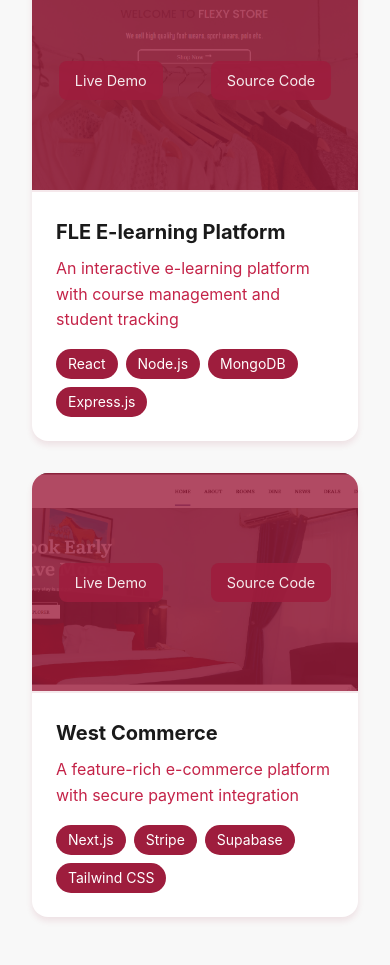
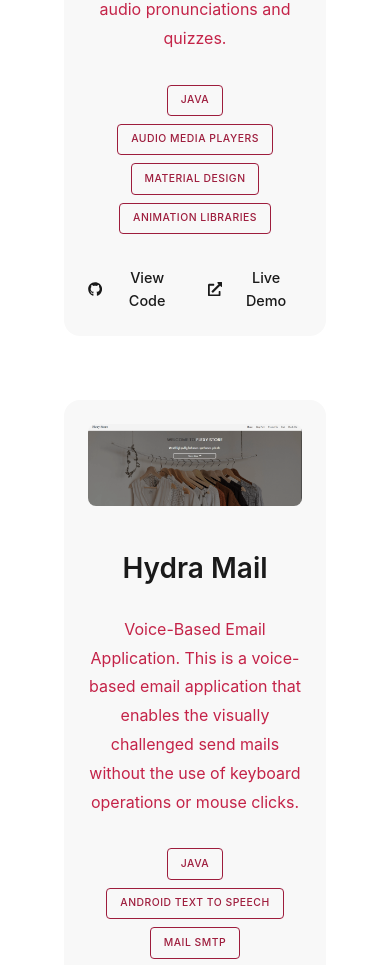
Before and after one commit to chimex53/portfolio, a React (Vite) app: page / in a window 390 px wide. Shown: the part 7540-8505 px from the top of the page. Built offline with nearby package versions, Linux system fonts and the light colour scheme.

Commit message:
feat: add Jamara project to portfolio and enhance project cards styling

```diff
--- a/src/components/contact/Contact.module.css
+++ b/src/components/contact/Contact.module.css
@@ -185,6 +185,27 @@
   text-align: center;
 }
 
+.contactLink {
+  color: var(--text-color);
+  text-decoration: none;
+  transition: color 0.3s ease;
+  cursor: pointer;
+  display: inline-block;
+}
+
+.contactLink:hover {
+  color: var(--primary-color);
+}
+
+.linkText {
+  color: var(--text-color);
+  transition: color 0.3s ease;
+}
+
+.contactCard:hover .linkText {
+  color: var(--primary-color);
+}
+
 @media screen and (max-width: 968px) {
   .content {
     grid-template-columns: 1fr;
--- a/src/components/portfolio/Portfolio.jsx
+++ b/src/components/portfolio/Portfolio.jsx
@@ -1,38 +1,48 @@
 import React from 'react'
 import { motion } from 'framer-motion'
+import { FaGithub, FaExternalLinkAlt } from 'react-icons/fa'
 import landingPage from '../../assets/landingpage.png'
 import fleImage from '../../assets/fle.png'
 import westImage from '../../assets/west.png'
+import jara from '../../assets/jara.png'
 import styles from './Portfolio.module.css'
 
 const Portfolio = () => {
   const projects = [
     {
       id: 1,
-      title: 'Landing Page created for Ngo best catering services',
-      description: 'A sleek and responsive landing page designed with modern UI/UX principles',
+      title: 'Igbo Amaka',
+      description: 'Interactive language application for learning the Igbo Language. This is a mobile application that enables individuals to learn the Igbo Language interactively, using images, audio pronunciations and quizzes.',
       image: landingPage,
-      technologies: ['React', 'Tailwind CSS', 'Framer Motion', 'Responsive Design'],
-      liveLink: 'https://ngo-best.netlify.app/',
-      githubLink: 'https://github.com/chimex53/landing-page'
+      technologies: ['JAVA', 'AUDIO MEDIA PLAYERS', 'MATERIAL DESIGN', 'ANIMATION LIBRARIES'],
+      liveLink: 'https://play.google.com/store/apps/details?id=com.igboamaka',
+      githubLink: 'https://github.com/chimex53/igbo-amaka'
     },
     {
       id: 2,
-      title: 'FLE E-learning Platform',
-      description: 'An interactive e-learning platform with course management and student tracking',
+      title: 'Hydra Mail',
+      description: 'Voice-Based Email Application. This is a voice-based email application that enables the visually challenged send mails without the use of keyboard operations or mouse clicks.',
       image: fleImage,
-      technologies: ['React', 'Node.js', 'MongoDB', 'Express.js'],
-      liveLink: 'https://fle-learning.herokuapp.com',
-      githubLink: 'https://github.com/yourusername/fle-platform'
+      technologies: ['JAVA', 'ANDROID TEXT TO SPEECH', 'MAIL SMTP', 'REGULAR EXPRESSIONS'],
+      liveLink: 'https://hydramail-demo.netlify.app',
+      githubLink: 'https://github.com/chimex53/hydramail'
+    },
+    {      id: 3,
+      title: 'Western Dreams Hotel',
+      description: 'A modern hotel booking website with a sleek design and user-friendly interface. Features include room booking, dining reservations, special deals, and an intuitive navigation system.',
+      image: westImage,
+      technologies: ['REACT', 'TAILWIND CSS', 'RESPONSIVE DESIGN', 'BOOKING SYSTEM'],
+      liveLink: 'https://western-dreams.netlify.app',
+      githubLink: 'https://github.com/chimex53/western-dreams'
     },
     {
-      id: 3,
-      title: 'West Commerce',
-      description: 'A feature-rich e-commerce platform with secure payment integration',
-      image: westImage,
-      technologies: ['Next.js', 'Stripe', 'Supabase', 'Tailwind CSS'],
-      liveLink: 'https://west-commerce.vercel.app',
-      githubLink: 'https://github.com/chimex53/landing-page'
+      id: 4,
+      title: 'Jamara - Organic & Natural',
+      description: 'An e-commerce platform for organic banana chips. Features include product shopping, blog section, community engagement, and a newsletter subscription system. A proudly Nigerian brand transforming organic banana chips from one simple ingredient.',
+      image: jara,
+      technologies: ['REACT', 'E-COMMERCE', 'PAYMENT INTEGRATION', 'RESPONSIVE DESIGN'],
+      liveLink: 'https://jamaramills.com',
+      githubLink: 'https://github.com/chimex53/jamara'
     }
   ]
 
@@ -40,39 +50,28 @@ const Portfolio = () => {
     <section id="portfolio" className={styles.portfolio}>
       <div className="container">
         <motion.h2
-          className="section__title"
+          className={styles.portfolioTitle}
           initial={{ opacity: 0, y: -20 }}
           whileInView={{ opacity: 1, y: 0 }}
           viewport={{ once: true }}
           transition={{ duration: 0.5 }}
         >
-          My Portfolio
+          PROJECTS
         </motion.h2>
 
-        <div className={styles.projectsGrid}>
+        <div className={styles.projectsContainer}>
           {projects.map((project) => (
             <motion.div
               key={project.id}
               className={styles.projectCard}
-              initial={{ opacity: 0, scale: 0.9 }}
-              whileInView={{ opacity: 1, scale: 1 }}
+              initial={{ opacity: 0, y: 20 }}
+              whileInView={{ opacity: 1, y: 0 }}
               viewport={{ once: true }}
               transition={{ duration: 0.5 }}
             >
-              <div className={styles.projectImage}>
-                <img src={project.image} alt={project.title} />
-                <div className={styles.projectLinks}>
-                  <a href={project.liveLink} target="_blank" rel="noopener noreferrer" className="btn">
-                    Live Demo
-                  </a>
-                  <a href={project.githubLink} target="_blank" rel="noopener noreferrer" className="btn">
-                    Source Code
-                  </a>
-                </div>
-              </div>
               <div className={styles.projectInfo}>
-                <h3>{project.title}</h3>
-                <p>{project.description}</p>
+                <h3 className={styles.projectTitle}>{project.title}</h3>
+                <p className={styles.projectDescription}>{project.description}</p>
                 <div className={styles.technologies}>
                   {project.technologies.map((tech) => (
                     <span key={tech} className={styles.tech}>
@@ -80,6 +79,17 @@ const Portfolio = () => {
                     </span>
                   ))}
                 </div>
+                <div className={styles.projectLinks}>
+                  <a href={project.githubLink} target="_blank" rel="noopener noreferrer" className={styles.projectLink}>
+                    <FaGithub /> View Code
+                  </a>
+                  <a href={project.liveLink} target="_blank" rel="noopener noreferrer" className={styles.projectLink}>
+                    <FaExternalLinkAlt /> Live Demo
+                  </a>
+                </div>
+              </div>
+              <div className={styles.projectImageWrapper}>
+                <img src={project.image} alt={project.title} className={styles.projectImage} />
               </div>
             </motion.div>
           ))}
--- a/src/components/portfolio/Portfolio.module.css
+++ b/src/components/portfolio/Portfolio.module.css
@@ -1,146 +1,183 @@
 .portfolio {
-  padding: var(--section-padding);
-  background-color: var(--light-color);
+  padding: 5rem 0;
+  background-color: var(--background-color);
 }
 
-.title {
+.portfolioTitle {
+  font-size: 2.5rem;
+  font-weight: 600;
+  text-align: left;
   color: var(--text-color);
+  margin-bottom: 3rem;
+  padding-left: 2rem;
 }
 
-.projectsGrid {
-  display: grid;
-  grid-template-columns: repeat(auto-fit, minmax(300px, 1fr));
-  gap: 2rem;
-  margin-top: 2rem;
+.projectsContainer {
+  max-width: 1200px;
+  margin: 0 auto;
+  padding: 0 2rem;
 }
 
 .projectCard {
-  background-color: var(--background-color);
+  display: flex;
+  background-color: var(--light-color);
   border-radius: 1rem;
-  overflow: hidden;  box-shadow: 0 4px 6px rgba(158, 29, 61, 0.1);
-  transition: all 0.3s ease;
+  padding: 3rem;
+  margin-bottom: 4rem;
+  gap: 4rem;
+  align-items: center;
 }
 
-.projectCard:hover {
-  transform: translateY(-5px);
-  box-shadow: 0 8px 15px rgba(158, 29, 61, 0.2);
-}
-
-.projectImage {
-  position: relative;
-  overflow: hidden;
-  height: 250px;
-  border-bottom: 2px solid rgba(158, 29, 61, 0.1);
-}
-
-.projectImage img {
-  width: 100%;
-  height: 100%;
-  object-fit: cover;
-  transition: transform 0.5s ease;
-}
-
-.projectCard:hover .projectImage img {
-  transform: scale(1.05);
-}
-
-.projectLinks {
-  position: absolute;
-  top: 0;
-  left: 0;
-  width: 100%;
-  height: 100%;
-  background-color: rgba(158, 29, 61, 0.9);
-  display: flex;
-  justify-content: center;
-  align-items: center;
-  gap: 1rem;
-  opacity: 0;
-  transition: opacity 0.3s ease;
-}
-
-.projectImage:hover .projectLinks {
-  opacity: 1;
-}
-
-.projectLinks a {
-  color: var(--background-color);
-  text-decoration: none;
-  margin: 0 1rem;
-  font-size: 1rem;
-  opacity: 0.9;
-  transition: all 0.3s ease;
-}
-
-.projectLinks a:hover {
-  opacity: 1;
-  transform: scale(1.1);
+.projectCard:nth-child(4) {
+  background-color: rgba(0, 128, 0, 0.05);
+  border: 1px solid rgba(0, 128, 0, 0.1);
 }
 
 .projectInfo {
-  padding: 1.5rem;
+  flex: 1;
 }
 
-.projectInfo h3 {
-  font-size: 1.25rem;
-  margin-bottom: 0.5rem;
+.projectTitle {
+  font-size: 2.5rem;
+  font-weight: 600;
   color: var(--text-color);
+  margin-bottom: 1.5rem;
 }
 
-.projectInfo p {
+.projectCard:nth-child(4) .projectTitle {
+  color: #006400;
+}
+
+.projectDescription {
+  font-size: 1rem;
+  line-height: 1.8;
   color: var(--secondary-color);
-  margin-bottom: 1rem;
+  margin-bottom: 2rem;
 }
 
 .technologies {
   display: flex;
   flex-wrap: wrap;
-  gap: 0.5rem;
+  gap: 1rem;
+  margin-bottom: 2rem;
 }
 
 .tech {
-  background-color: var(--primary-color);
-  color: white;
-  padding: 0.25rem 0.75rem;
-  border-radius: 1rem;
-  font-size: 0.875rem;
+  font-size: 0.7rem;
+  font-weight: 500;
+  color: var(--primary-color);
+  padding: 0.5rem 1rem;
+  border: 1px solid var(--primary-color);
+  border-radius: 4px;
+  text-transform: uppercase;
+  letter-spacing: 0.5px;
 }
 
-.projectTitle {
+.projectCard:nth-child(4) .tech {
+  border-color: #006400;
+  color: #006400;
+}
+
+.projectLinks {
+  display: flex;
+  gap: 1.5rem;
+}
+
+.projectLink {
+  display: flex;
+  align-items: center;
+  gap: 0.5rem;
   color: var(--text-color);
-  margin-bottom: 0.5rem;
-  font-size: 1.2rem;
+  font-size: 0.9rem;
+  font-weight: 500;
+  text-decoration: none;
   transition: color 0.3s ease;
 }
 
-.projectCard:hover .projectTitle {
+.projectLink:hover {
   color: var(--primary-color);
 }
 
-.projectDescription {
-  color: var(--text-color);
-  font-size: 0.9rem;
-  line-height: 1.6;
+.projectCard:nth-child(4) .projectLink:hover {
+  color: #006400;
+}
+
+.projectImageWrapper {
+  flex: 1;
+  max-width: 600px;
+  border-radius: 0.5rem;
+  overflow: hidden;
+}
+
+.projectImage {
+  width: 100%;
+  height: auto;
+  object-fit: cover;
+  border-radius: 0.5rem;
+  transition: transform 0.3s ease;
+}
+
+.projectImageWrapper:hover .projectImage {
+  transform: scale(1.05);
+}
+
+@media screen and (max-width: 1024px) {
+  .projectCard {
+    padding: 2rem;
+    gap: 2rem;
+  }
+
+  .projectTitle {
+    font-size: 2rem;
+  }
 }
 
 @media screen and (max-width: 768px) {
-  .projectsGrid {
-    grid-template-columns: 1fr;
-    max-width: 500px;
-    margin: 2rem auto 0;
+  .projectCard {
+    flex-direction: column;
   }
 
-  .projectImage {
-    height: 220px;
+  .portfolioTitle {
+    text-align: center;
+    padding-left: 0;
+  }
+
+  .projectImageWrapper {
+    order: -1;
+  }
+
+  .projectInfo {
+    text-align: center;
+  }
+
+  .technologies {
+    justify-content: center;
   }
 
   .projectLinks {
-    opacity: 1;
-    background-color: rgba(158, 29, 61, 0.8);
+    justify-content: center;
+  }
+}
+
+@media screen and (max-width: 480px) {
+  .portfolioTitle {
+    font-size: 2rem;
   }
 
-  .projectLinks a {
-    padding: 0.5rem 1rem;
-    font-size: 0.9rem;
+  .projectCard {
+    padding: 1.5rem;
+  }
+
+  .projectTitle {
+    font-size: 1.75rem;
+  }
+
+  .technologies {
+    gap: 0.5rem;
+  }
+
+  .tech {
+    font-size: 0.65rem;
+    padding: 0.4rem 0.8rem;
   }
 }
```
Also changed, not shown: src/components/contact/Contact.jsx (+17 -9 lines).
